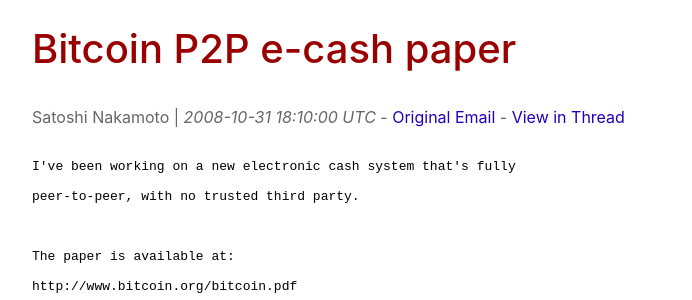
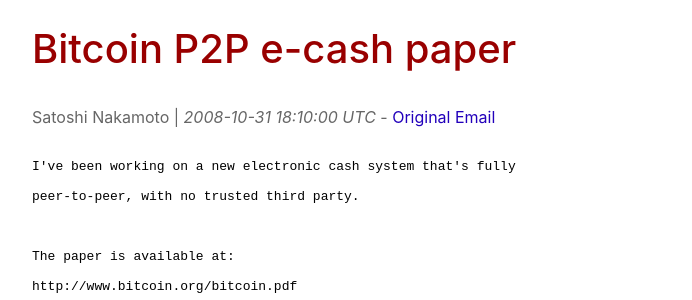
Before and after one commit to nakamotostudies/nakamotostudies.github.io, a Jekyll site: the page built from emails/cryptography/1.md, in a window 1280 px wide. Shown: the part 169-469 px from the top of the page, without its empty margins (58-750 px from the left). Built offline with Jekyll 4.4.1, drawn with Linux system fonts in a browser that asks for light colours.

Commit message:
Update 1.md

```diff
--- a/emails/cryptography/1.md
+++ b/emails/cryptography/1.md
@@ -8,7 +8,6 @@ layout: default
 
 <small>Satoshi Nakamoto | <em>2008-10-31 18:10:00 UTC</em>
           - <a href="http://www.metzdowd.com/pipermail/cryptography/2008-October/014810.html">Original Email</a>
-          - <a href="/emails/cryptography/threads/1/#014810">View in Thread</a>
         </small>
 
 <pre>I've been working on a new electronic cash system that's fully
```
